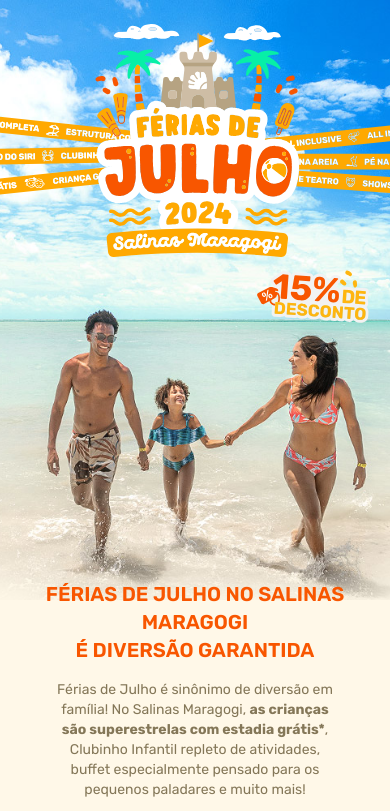
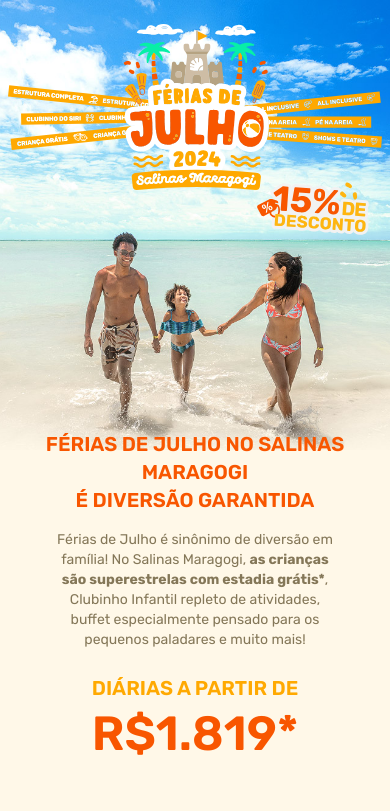
Before and after one commit to RafaFigueiroa/landing-page-ferias, a Next.js app: page / in a window 390 px wide. Shown: the top 811 px of the page. Built offline with nearby package versions, Linux system fonts and the light colour scheme.

Commit message:
adjusting the header image responsivity

```diff
--- a/components/ui/header.tsx
+++ b/components/ui/header.tsx
@@ -3,9 +3,9 @@
 
 export default function Header() {
   return (
-    <header className="bg-[url(/header/topo-maragogi.png)] bg-cover bg-bottom w-full h-[600px] overflow-hidden">
-      <div className="flex flex-col items-center relative pt-4 space-y-36 mx-2">
-        <Image src="/header/ferias-julho-maragogi.svg" alt="Férias de Julho 2024 - Salinas Maragogi" width={524.6} height={233.3} className="min-w-[525px]"/>
+    <header className="bg-[url(/header/topo-maragogi.png)] bg-cover bg-bottom w-full h-[450px] sm:h-[600px] overflow-hidden">
+      <div className="flex flex-col items-center relative pt-4 space-y-14 sm:space-y-36 mx-2">
+        <Image src="/header/ferias-julho-maragogi.svg" alt="Férias de Julho 2024 - Salinas Maragogi" width={524.6} height={233.3} className="w-96 sm:w-[525px]"/>
         <Image src="/header/desconto-maragogi.svg" alt="15% de desconto" width={155} height={71} className="rotate-1 absolute left-2/3 top-24 size-28 md:size-40"/>
 
         <div className="flex justify-around w-[1552px]">
```
